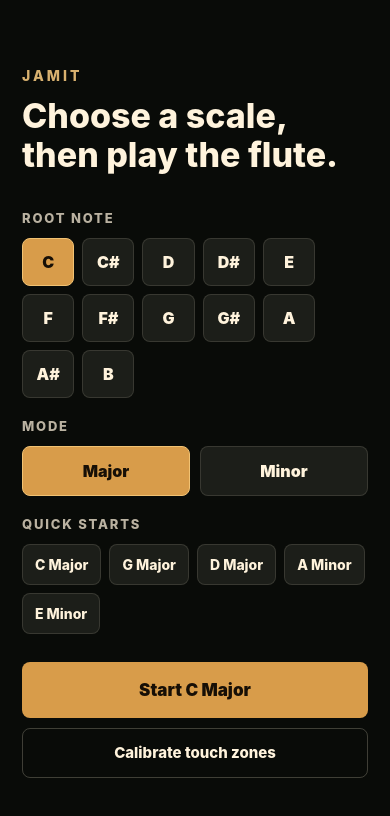
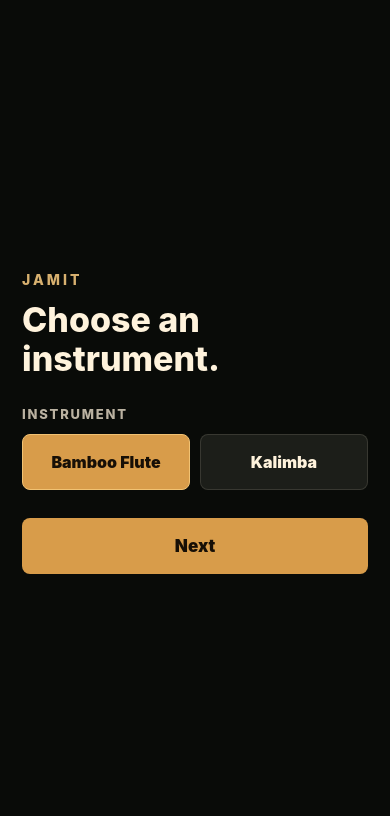
Before and after one commit to TalApchi/JamIt, a React Native app: screen / in a window 390 px wide. Shown: the top 816 px of the page. Built offline with nearby package versions, Linux system fonts and the light colour scheme.

Commit message:
feat: wire instrument selection into app navigation

```diff
--- a/App.tsx
+++ b/App.tsx
@@ -2,25 +2,57 @@ import React, { useMemo, useState } from "react";
 import { SafeAreaView, StyleSheet, Text, TouchableOpacity, View } from "react-native";
 import { StatusBar } from "expo-status-bar";
 import { BambooFluteScreen } from "./src/screens/BambooFluteScreen";
+import { KalimbaScreen } from "./src/screens/KalimbaScreen";
+import { InstrumentSelectionScreen, Instrument } from "./src/screens/InstrumentSelectionScreen";
 import { ScaleSelectionScreen } from "./src/screens/ScaleSelectionScreen";
 import { RootNote, ScaleMode, getScaleName } from "./src/music/scaleEngine";
 
+type Phase = "instrument" | "setup" | "playing";
+
+const INSTRUMENT_LABEL: Record<Instrument, string> = {
+  flute: "flute",
+  kalimba: "kalimba"
+};
+
 export default function App() {
-  const [hasStarted, setHasStarted] = useState(false);
+  const [phase, setPhase] = useState<Phase>("instrument");
   const [startsInCalibration, setStartsInCalibration] = useState(false);
+  const [instrument, setInstrument] = useState<Instrument>("flute");
   const [rootNote, setRootNote] = useState<RootNote>("C");
   const [mode, setMode] = useState<ScaleMode>("major");
 
   const scaleName = useMemo(() => getScaleName(rootNote, mode), [rootNote, mode]);
 
-  if (!hasStarted) {
+  if (phase === "instrument") {
     return (
       <View style={styles.app}>
         <StatusBar hidden />
         <SafeAreaView style={styles.safe}>
           <View style={styles.welcome}>
             <Text style={styles.eyebrow}>JamIt</Text>
-            <Text style={styles.title}>Choose a scale, then play the flute.</Text>
+            <Text style={styles.title}>Choose an instrument.</Text>
+            <InstrumentSelectionScreen instrument={instrument} onInstrumentChange={setInstrument} />
+            <TouchableOpacity
+              style={styles.startButton}
+              activeOpacity={0.85}
+              onPress={() => setPhase("setup")}
+            >
+              <Text style={styles.startText}>Next</Text>
+            </TouchableOpacity>
+          </View>
+        </SafeAreaView>
+      </View>
+    );
+  }
+
+  if (phase === "setup") {
+    return (
+      <View style={styles.app}>
+        <StatusBar hidden />
+        <SafeAreaView style={styles.safe}>
+          <View style={styles.welcome}>
+            <Text style={styles.eyebrow}>JamIt</Text>
+            <Text style={styles.title}>Choose a scale, then play the {INSTRUMENT_LABEL[instrument]}.</Text>
             <ScaleSelectionScreen
               rootNote={rootNote}
               mode={mode}
@@ -32,7 +64,7 @@ export default function App() {
               activeOpacity={0.85}
               onPress={() => {
                 setStartsInCalibration(false);
-                setHasStarted(true);
+                setPhase("playing");
               }}
             >
               <Text style={styles.startText}>Start {scaleName}</Text>
@@ -42,10 +74,17 @@ export default function App() {
               activeOpacity={0.85}
               onPress={() => {
                 setStartsInCalibration(true);
-                setHasStarted(true);
+                setPhase("playing");
               }}
             >
               <Text style={styles.calibrateText}>Calibrate touch zones</Text>
+            </TouchableOpacity>
+            <TouchableOpacity
+              style={styles.changeInstrumentButton}
+              activeOpacity={0.85}
+              onPress={() => setPhase("instrument")}
+            >
+              <Text style={styles.changeInstrumentText}>Change instrument</Text>
             </TouchableOpacity>
           </View>
         </SafeAreaView>
@@ -56,13 +95,23 @@ export default function App() {
   return (
     <>
       <StatusBar hidden />
+      {instrument === "kalimba" ? (
+        <KalimbaScreen
+          rootNote={rootNote}
+          mode={mode}
+          initialCalibrationMode={startsInCalibration}
+          onExit={() => setPhase("setup")}
+          onExitCalibration={() => setStartsInCalibration(false)}
+        />
+      ) : (
         <BambooFluteScreen
           rootNote={rootNote}
           mode={mode}
           initialCalibrationMode={startsInCalibration}
-        onExit={() => setHasStarted(false)}
+          onExit={() => setPhase("setup")}
           onExitCalibration={() => setStartsInCalibration(false)}
         />
+      )}
     </>
   );
 }
@@ -122,5 +171,17 @@ const styles = StyleSheet.create({
     color: "#fff3dc",
     fontSize: 15,
     fontWeight: "800"
+  },
+  changeInstrumentButton: {
+    alignItems: "center",
+    marginTop: 16,
+    minHeight: 32,
+    justifyContent: "center"
+  },
+  changeInstrumentText: {
+    color: "rgba(255, 243, 220, 0.62)",
+    fontSize: 13,
+    fontWeight: "700",
+    textDecorationLine: "underline"
   }
 });
```
Lines whose indentation alone changed are shown as unchanged.
